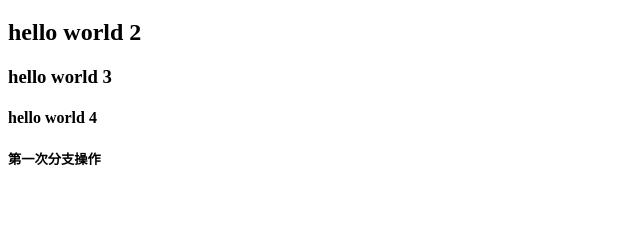
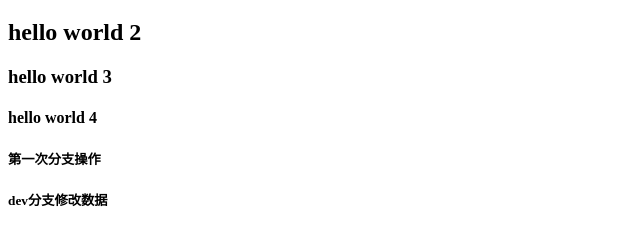
Before and after one commit to gyk-1998/test_git, a plain HTML site: page index.html in a window 1280 px wide. Shown: the part 61-306 px from the top of the page, without its empty margins (0-640 px from the left). Drawn offline with Linux system fonts and the light colour scheme.

Commit message:
'dev分支修改数据'

```diff
--- a/index.html
+++ b/index.html
@@ -14,6 +14,7 @@
     <h3>hello world 3</h3>
     <h4>hello world 4</h4>
     <h5>第一次分支操作</h5>
+    <h5>dev分支修改数据</h5>
 </body>
 
 </html>
```
